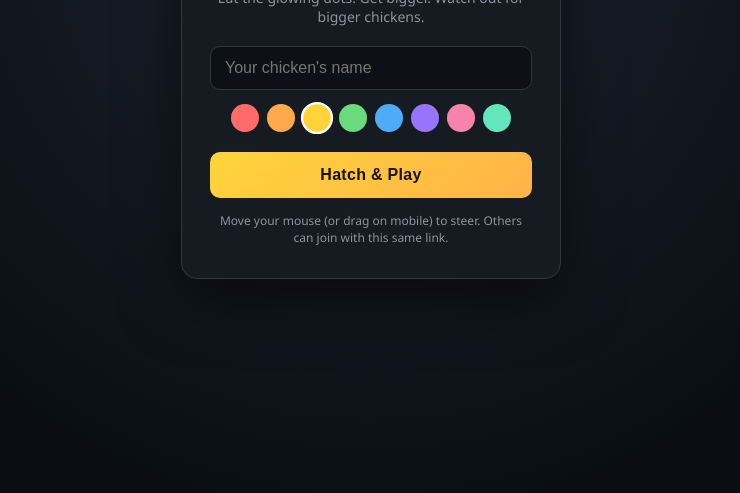
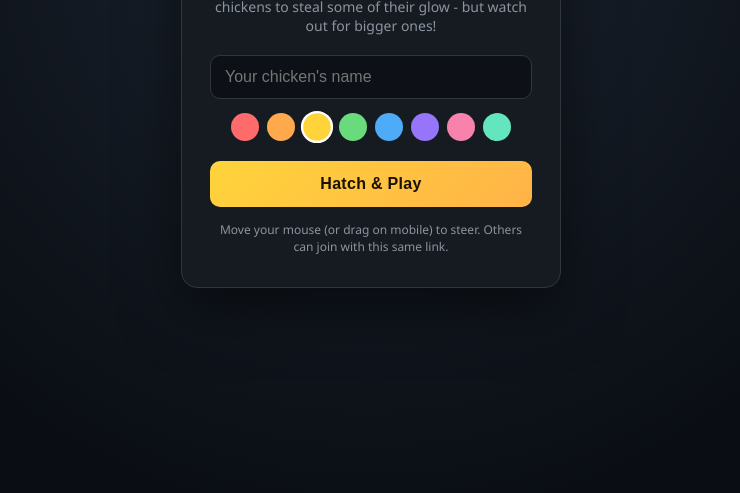
Before and after one commit to princessboobear416-svg/glow-chicken, a website: page public/index.html in a window 1280 px wide. Shown: the part 307-800 px from the top of the page, without its empty margins (269-1009 px from the left). Drawn offline with Linux system fonts and the light colour scheme.

Commit message:
Update index.html

```diff
--- a/public/index.html
+++ b/public/index.html
@@ -107,7 +107,7 @@
 <div id="join-screen">
   <div class="join-card">
     <h1><span class="egg">🐔</span> Glow Chicken</h1>
-    <p>Eat the glowing dots. Get bigger. Watch out for bigger chickens.</p>
+    <p>Eat the glowing dots. Get bigger. Bump smaller chickens to steal some of their glow - but watch out for bigger ones!</p>
     <input id="name-input" type="text" placeholder="Your chicken's name" maxlength="16" autocomplete="off">
     <div class="color-row" id="color-row"></div>
     <button id="play-btn">Hatch &amp; Play</button>
```
